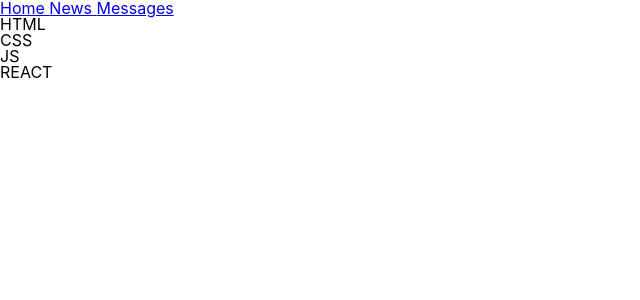
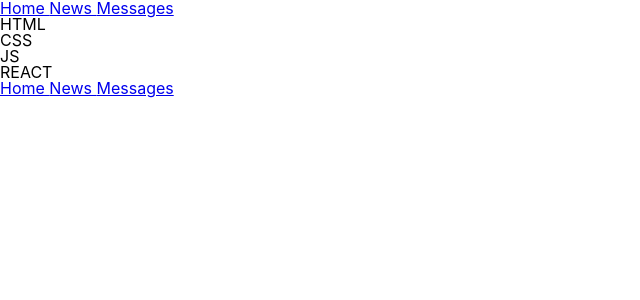
Before and after one commit to DoWhatYouL0ve/social_network, a React (Create React App) app: page / in a window 1280 px wide. Shown: the top 300 px of the page, without its empty margins (0-640 px from the left). Built offline with nearby package versions, Linux system fonts and the light colour scheme.

Commit message:
lesson11 footer

```diff
--- a/src/App.tsx
+++ b/src/App.tsx
@@ -1,12 +1,14 @@
 import React from 'react'
 import { Technologies } from './Technologies'
 import { Header } from './Header'
+import { Footer } from './Footer'
 
 const App = () => {
     return (
         <div className="App">
             <Header />
             <Technologies />
+            <Footer />
         </div>
     )
 }
--- /dev/null
+++ b/src/Footer.tsx
@@ -0,0 +1,11 @@
+import React from 'react'
+
+export const Footer = () => {
+    return (
+        <div>
+            <a href="#">Home </a>
+            <a href="#">News </a>
+            <a href="#">Messages</a>
+        </div>
+    )
+}
```
